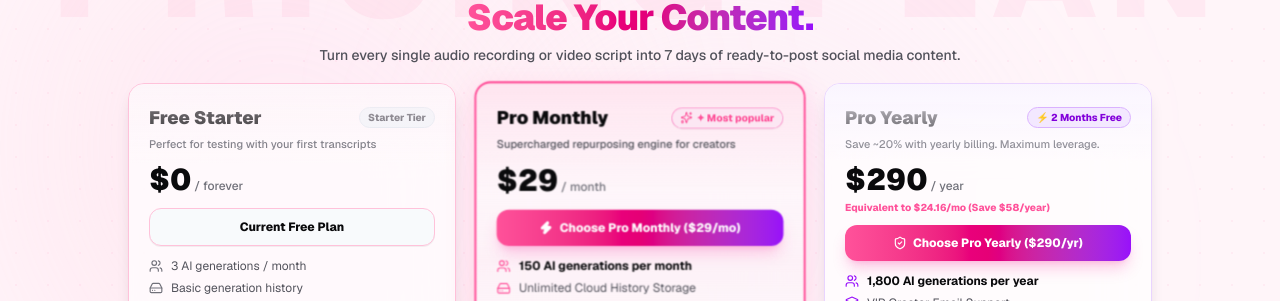
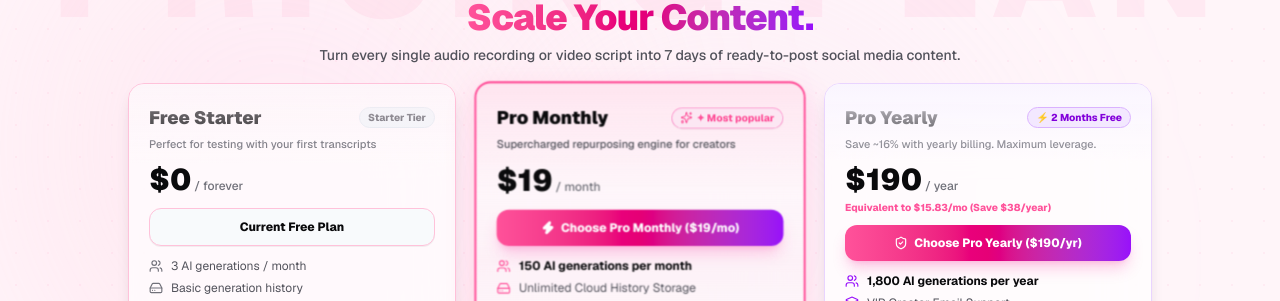
Before and after one commit to usmanahmad4823/every_posting, a Next.js app: page / in a window 1280 px wide. Shown: the part 3440-3741 px from the top of the page. Built offline with nearby package versions, Linux system fonts and the light colour scheme; no server answers.

Commit message:
fix(pricing): update Pro Monthly price to /mo and Pro Yearly price to /yr

```diff
--- a/app/pricing/page.tsx
+++ b/app/pricing/page.tsx
@@ -184,7 +184,7 @@ export default function PricingPage() {
             </div>
           </div>
 
-          {/* Card 2: Pro Monthly ($29/mo) */}
+          {/* Card 2: Pro Monthly ($19/mo) */}
           <div className="rounded-2xl bg-gradient-to-b from-white via-pink-50/70 to-white border-2 border-[#FF529A] transition-all duration-300 p-4 sm:p-5 flex flex-col justify-between backdrop-blur-2xl shadow-[0_8px_30px_rgba(255,82,154,0.18)] relative overflow-hidden group scale-[1.01]">
             {/* Top Pinkish Radial Header Glow */}
             <div className="absolute top-0 left-0 right-0 h-28 bg-gradient-to-b from-[#FF529A]/15 to-transparent pointer-events-none" />
@@ -203,7 +203,7 @@ export default function PricingPage() {
               </p>
 
               <div className="my-2.5 relative z-10">
-                <span className="text-2xl sm:text-3xl font-black text-[#0A0A0C]">$29</span>
+                <span className="text-2xl sm:text-3xl font-black text-[#0A0A0C]">$19</span>
                 <span className="text-[#71717A] text-xs font-medium"> / month</span>
               </div>
 
@@ -223,7 +223,7 @@ export default function PricingPage() {
                 ) : (
                   <>
                     <Zap className="w-3.5 h-3.5 fill-white" />
-                    <span>Choose Pro Monthly ($29/mo)</span>
+                    <span>Choose Pro Monthly ($19/mo)</span>
                   </>
                 )}
               </button>
@@ -273,12 +273,12 @@ export default function PricingPage() {
                   ⚡ 2 Months Free
                 </span>
               </div>
-              <p className="text-[#71717A] text-[11px] font-medium">Save ~20% with yearly billing. Maximum leverage.</p>
+              <p className="text-[#71717A] text-[11px] font-medium">Save ~16% with yearly billing. Maximum leverage.</p>
 
               <div className="my-2.5">
-                <span className="text-2xl sm:text-3xl font-black text-[#0A0A0C]">$290</span>
+                <span className="text-2xl sm:text-3xl font-black text-[#0A0A0C]">$190</span>
                 <span className="text-[#71717A] text-xs font-medium"> / year</span>
-                <p className="text-[10px] text-[#FF529A] font-extrabold mt-0.5">Equivalent to $24.16/mo (Save $58/year)</p>
+                <p className="text-[10px] text-[#FF529A] font-extrabold mt-0.5">Equivalent to $15.83/mo (Save $38/year)</p>
               </div>
 
               {/* Action Button */}
@@ -297,7 +297,7 @@ export default function PricingPage() {
                 ) : (
                   <>
                     <ShieldCheck className="w-3.5 h-3.5 text-white" />
-                    <span>Choose Pro Yearly ($290/yr)</span>
+                    <span>Choose Pro Yearly ($190/yr)</span>
                   </>
                 )}
               </button>
--- a/components/landing/faq.tsx
+++ b/components/landing/faq.tsx
@@ -22,7 +22,7 @@ export function FAQSection() {
     },
     {
       q: 'What is the difference between Pro Monthly and Pro Yearly?',
-      a: 'Pro Monthly gives you 150 generations per month for $29/mo. Pro Yearly provides 1,800 generations per year for $290/yr, giving you approximately 2 months free (saving $58/year).',
+      a: 'Pro Monthly gives you 150 generations per month for $19/mo. Pro Yearly provides 1,800 generations per year for $190/yr, giving you approximately 2 months free (saving $38/year).',
     },
     {
       q: 'Can I cancel my Pro subscription at any time?',
--- a/components/landing/pricing.tsx
+++ b/components/landing/pricing.tsx
@@ -179,7 +179,7 @@ export function PricingSection() {
             </div>
           </motion.div>
 
-          {/* Card 2: Pro Monthly ($29/mo) */}
+          {/* Card 2: Pro Monthly ($19/mo) */}
           <motion.div
             initial={{ opacity: 0, y: 20 }}
             whileInView={{ opacity: 1, y: 0 }}
@@ -204,7 +204,7 @@ export function PricingSection() {
               </p>
 
               <div className="my-2.5 relative z-10">
-                <span className="text-2xl sm:text-3xl font-black text-[#0A0A0C]">$29</span>
+                <span className="text-2xl sm:text-3xl font-black text-[#0A0A0C]">$19</span>
                 <span className="text-[#71717A] text-xs font-medium"> / month</span>
               </div>
 
@@ -224,7 +224,7 @@ export function PricingSection() {
                 ) : (
                   <>
                     <Zap className="w-3.5 h-3.5 fill-white" />
-                    <span>Choose Pro Monthly ($29/mo)</span>
+                    <span>Choose Pro Monthly ($19/mo)</span>
                   </>
                 )}
               </button>
@@ -280,12 +280,12 @@ export function PricingSection() {
                   ⚡ 2 Months Free
                 </span>
               </div>
-              <p className="text-[#71717A] text-[11px] font-medium">Save ~20% with yearly billing. Maximum leverage.</p>
+              <p className="text-[#71717A] text-[11px] font-medium">Save ~16% with yearly billing. Maximum leverage.</p>
 
               <div className="my-2.5">
-                <span className="text-2xl sm:text-3xl font-black text-[#0A0A0C]">$290</span>
+                <span className="text-2xl sm:text-3xl font-black text-[#0A0A0C]">$190</span>
                 <span className="text-[#71717A] text-xs font-medium"> / year</span>
-                <p className="text-[10px] text-[#FF529A] font-extrabold mt-0.5">Equivalent to $24.16/mo (Save $58/year)</p>
+                <p className="text-[10px] text-[#FF529A] font-extrabold mt-0.5">Equivalent to $15.83/mo (Save $38/year)</p>
               </div>
 
               {/* Action Button */}
@@ -304,7 +304,7 @@ export function PricingSection() {
                 ) : (
                   <>
                     <ShieldCheck className="w-3.5 h-3.5 text-white" />
-                    <span>Choose Pro Yearly ($290/yr)</span>
+                    <span>Choose Pro Yearly ($190/yr)</span>
                   </>
                 )}
               </button>
--- a/lib/plans.ts
+++ b/lib/plans.ts
@@ -30,7 +30,7 @@ export const PLAN_CONFIGS: Record<string, PlanConfig> = {
     name: 'Pro Monthly',
     generationLimit: 150,
     interval: 'month',
-    price: 29,
+    price: 19,
     stripePriceEnvKey: 'NEXT_PUBLIC_STRIPE_PRO_PRICE_ID',
     features: [
       '150 AI Generations per month',
@@ -45,10 +45,10 @@ export const PLAN_CONFIGS: Record<string, PlanConfig> = {
     name: 'Pro Yearly',
     generationLimit: 1800,
     interval: 'year',
-    price: 290,
+    price: 190,
     stripePriceEnvKey: 'NEXT_PUBLIC_STRIPE_LIFETIME_PRICE_ID', // Preserved env var key name
     features: [
-      '1,800 AI Generations per year (Save ~20% / 2 Months Free!)',
+      '1,800 AI Generations per year (Save ~16% / 2 Months Free!)',
       'Priority Claude 3.5 AI Engine speed',
       'All 3 creator niches & 4 output formats',
       'Brand Voice & Custom Tone customization',
```
